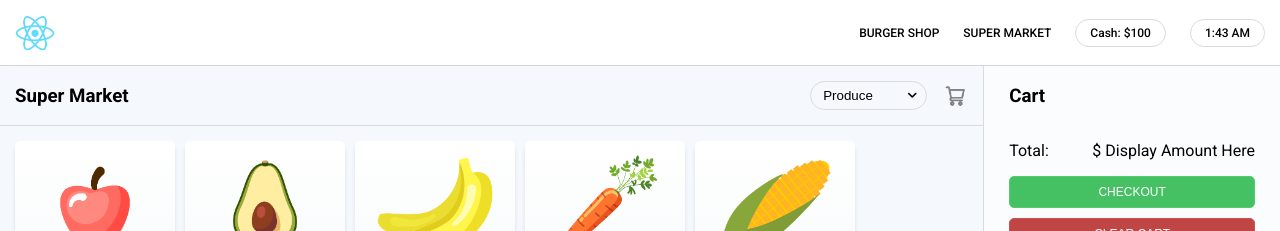
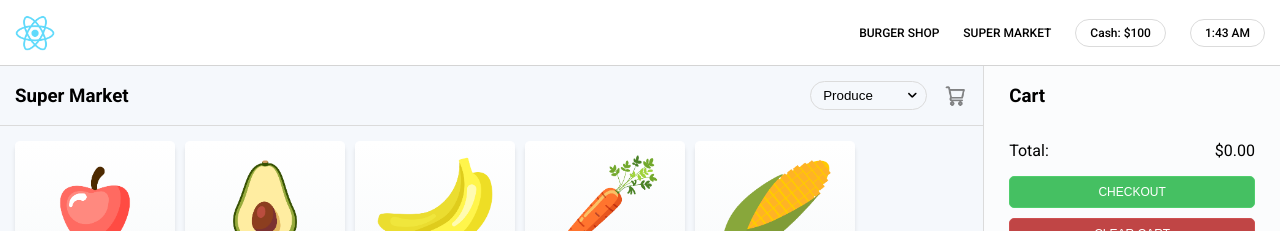
Before and after one commit to cactuspie23/reactville-lab, a React (Create React App) app: page /market in a window 1280 px wide. Shown: the top 231 px of the page. Built offline with nearby package versions, Linux system fonts and the light colour scheme; a web font is replaced by a local one.

Commit message:
see total cost funcitonality

```diff
--- a/src/Components/SuperMarket/Cart.jsx
+++ b/src/Components/SuperMarket/Cart.jsx
@@ -4,6 +4,14 @@ const Cart = (props) => {
   const clearCart = () => {
     props.setCart([])
   }
+
+  const format = (num) => (Math.round(num * 100) / 100).toFixed(2)
+
+  const total = format(props.cart.reduce((sum, item) => {
+    return item.quantity > 1
+      ? sum + (item.price * item.quantity)
+      : sum + item.price
+  }, 0))
 
   return (
     <div className="cart">
@@ -15,7 +23,7 @@ const Cart = (props) => {
 
       <div className="cart-total">
         <p>Total:</p>
-        <p>$ Display Amount Here</p>
+        <p>${total}</p>
       </div>
 
       <button>CHECKOUT</button>
```
